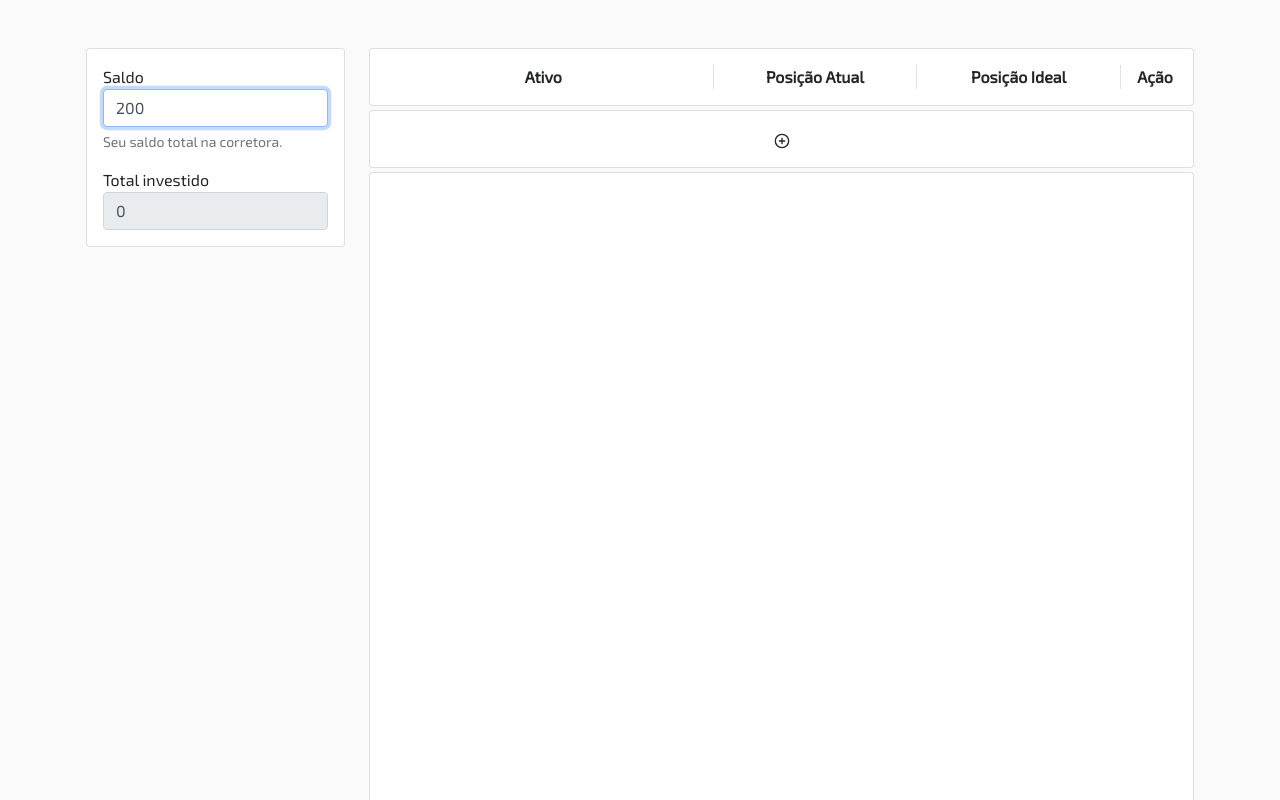
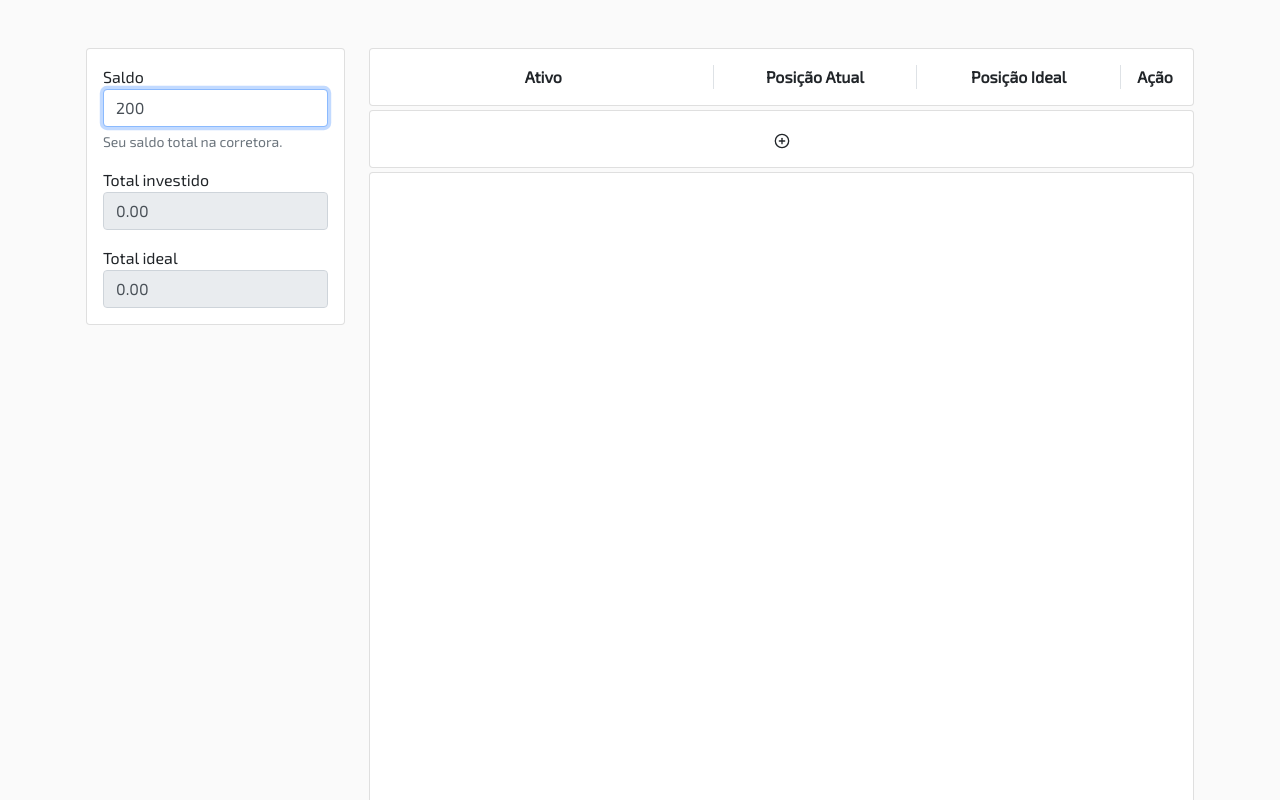
Before and after one commit to danjsillva/planilhapit-web, a React (Create React App) app: page / in a window 1280 px wide. Shown: the top 800 px of the page. Built offline with nearby package versions, Linux system fonts and the light colour scheme; the HTML template or start-up script is replaced by a standard one.

Commit message:
feat: adicionado informacao do total ideal

```diff
--- a/src/components/AssetModal.js
+++ b/src/components/AssetModal.js
@@ -59,7 +59,7 @@ const AssetForm = () => {
                         <form onSubmit={handleSubmitForm}>
                             <div className="row">
                                 <div className="col">
-                                    <input value={form.label} onChange={e => setForm({ ...form, label: e.target.value})} className="form-control" />
+                                    <input value={form.label} onChange={e => setForm({ ...form, label: e.target.value.toUpperCase()})} className="form-control" />
                                 </div>
                                 <div className="col">
                                     <input value={form.grade} onChange={e => setForm({ ...form, grade: e.target.value})} className="form-control" />
--- a/src/components/Sidebar.js
+++ b/src/components/Sidebar.js
@@ -18,7 +18,11 @@ const AssetForm = () => {
                     </div>
                     <div className="col-6 col-lg-12 mt-3">
                         <label htmlFor="">Total investido</label>
-                        <input value={assets.reduce((total, asset) => total + (asset.price * asset.amount), 0)} className="form-control" readOnly />
+                        <input value={assets.reduce((total, asset) => total + (asset.price * asset.amount), 0).toFixed(2)} className="form-control" readOnly />
+                    </div>
+                    <div className="col-6 col-lg-12 mt-3">
+                        <label htmlFor="">Total ideal</label>
+                        <input value={assets.reduce((total, asset) => total + (asset.price * asset.idealAmount), 0).toFixed(2)} className="form-control" readOnly />
                     </div>
                 </div>
             </div>
```
